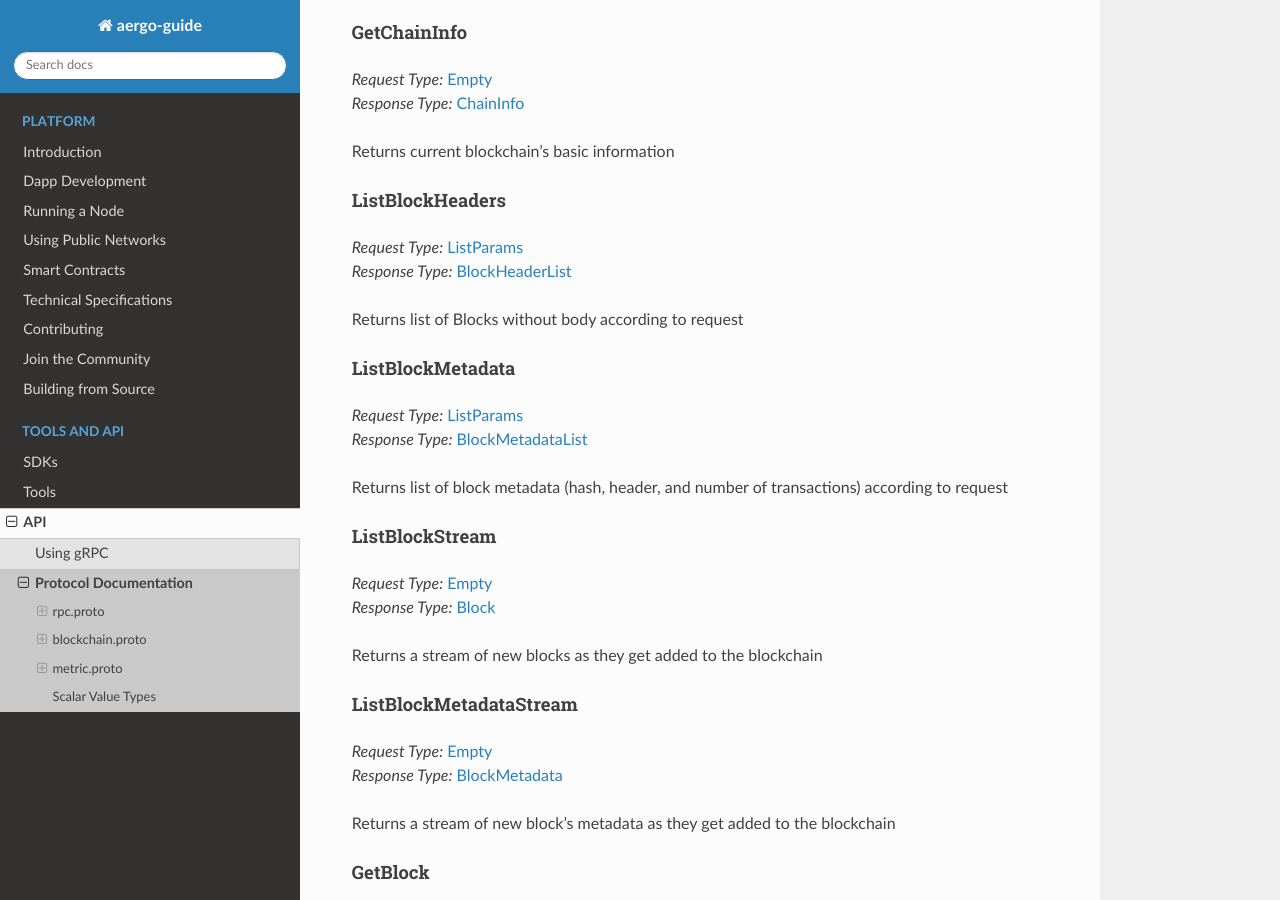
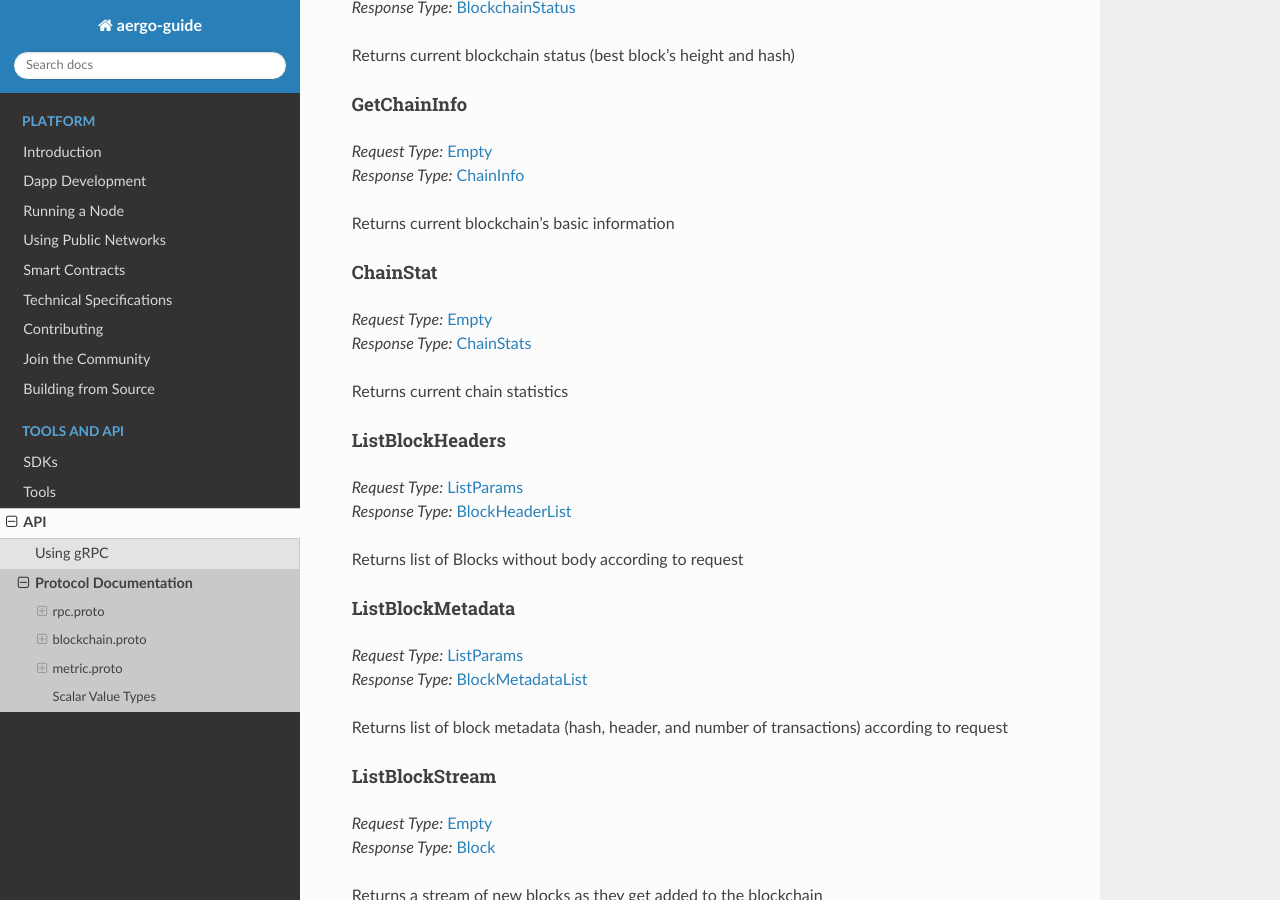
Before and after one commit to aergoio/guide, a Sphinx documentation site: the page built from source/api/rpc-autogenerated.md, in a window 1280 px wide and 900 px high, scrolled down 3630 px. Built offline with Sphinx 7.4.7 and the Read the Docs theme 2.0.0, drawn with Linux system fonts in a browser that asks for light colours; some of the changed text lies outside the part shown.

Commit message:
Update rpc docs to 1.1

```diff
--- a/source/api/rpc-autogenerated.md
+++ b/source/api/rpc-autogenerated.md
@@ -10,6 +10,7 @@ This reference is auto-generated from [aergoio/aergo-protobuf](https://github.co
         - [Metric](#Metric)
         - [Blockchain](#Blockchain)
         - [GetChainInfo](#GetChainInfo)
+        - [ChainStat](#ChainStat)
         - [ListBlockHeaders](#ListBlockHeaders)
         - [ListBlockMetadata](#ListBlockMetadata)
         - [ListBlockStream](#ListBlockStream)
@@ -57,6 +59,7 @@ This reference is auto-generated from [aergoio/aergo-protobuf](https://github.co
     - [BlockchainStatus](#types.BlockchainStatus)
     - [ChainId](#types.ChainId)
     - [ChainInfo](#types.ChainInfo)
+    - [ChainStats](#types.ChainStats)
     - [CommitResult](#types.CommitResult)
     - [CommitResultList](#types.CommitResultList)
     - [ConfigItem](#types.ConfigItem)
@@ -176,6 +179,13 @@ Returns current blockchain status (best block's height and hash)
 *Response Type:* [ChainInfo](#types.ChainInfo)
 
 Returns current blockchain's basic information
+<a name="ChainStat"></a>
+#### ChainStat
+
+*Request Type:* [Empty](#types.Empty)<br>
+*Response Type:* [ChainStats](#types.ChainStats)
+
+Returns current chain statistics
 <a name="ListBlockHeaders"></a>
 #### ListBlockHeaders
 
@@ -414,6 +424,13 @@ Returns configs and statuses of server
 *Response Type:* [ConsensusInfo](#types.ConsensusInfo)
 
 Returns status of consensus and bps
+<a name="ChangeMembership"></a>
+#### ChangeMembership
+
+*Request Type:* [MembershipChange](#types.MembershipChange)<br>
+*Response Type:* [MembershipChangeReply](#types.MembershipChangeReply)
+
+Add & remove member of raft cluster
 
  <!-- end services -->
 
@@ -526,6 +543,7 @@ Returns status of consensus and bps
 | hash | [bytes](#bytes) |  |  |
 | header | [BlockHeader](#types.BlockHeader) |  |  |
 | txcount | [int32](#int32) |  |  |
+| size | [int64](#int64) |  | blocksize in bytes |
 
 
 
@@ -605,6 +623,21 @@ ChainInfo returns chain configuration
 
 
 
+<a name="types.ChainStats"></a>
+
+### ChainStats
+ChainStats corresponds to a chain statistics report.
+
+
+| Field | Type | Label | Description |
+| ----- | ---- | ----- | ----------- |
+| report | [string](#string) |  |  |
+
+
+
+
+
+
 <a name="types.CommitResult"></a>
 
 ### CommitResult
```
Also changed, not shown: other parts of source/api/rpc-autogenerated.md (+3 -0 lines).
